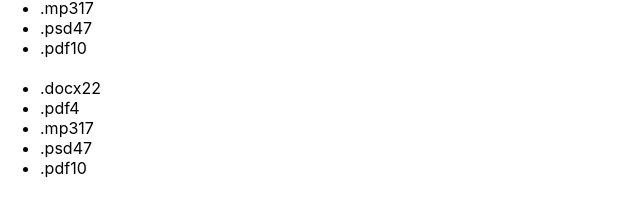
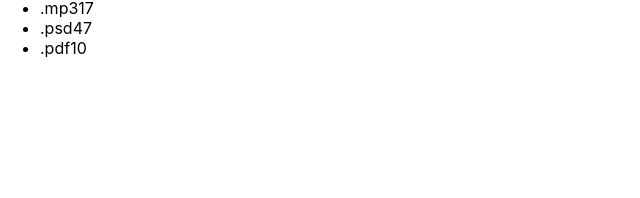
Before and after one commit to AnnaRed1982/goit-react-hw-01-components, a React (Create React App) app: page / in a window 1280 px wide. Shown: the part 599-797 px from the top of the page, without its empty margins (0-640 px from the left). Built offline with nearby package versions, Linux system fonts and the light colour scheme.

Commit message:
Update App.jsx

```diff
--- a/src/components/App.jsx
+++ b/src/components/App.jsx
@@ -20,7 +20,6 @@ export const App = () => {
 
       <div>
         <Statistics title="Upload stats" stats={data} />
-        <Statistics stats={data} />
       </div>
     </div>
   );
```
